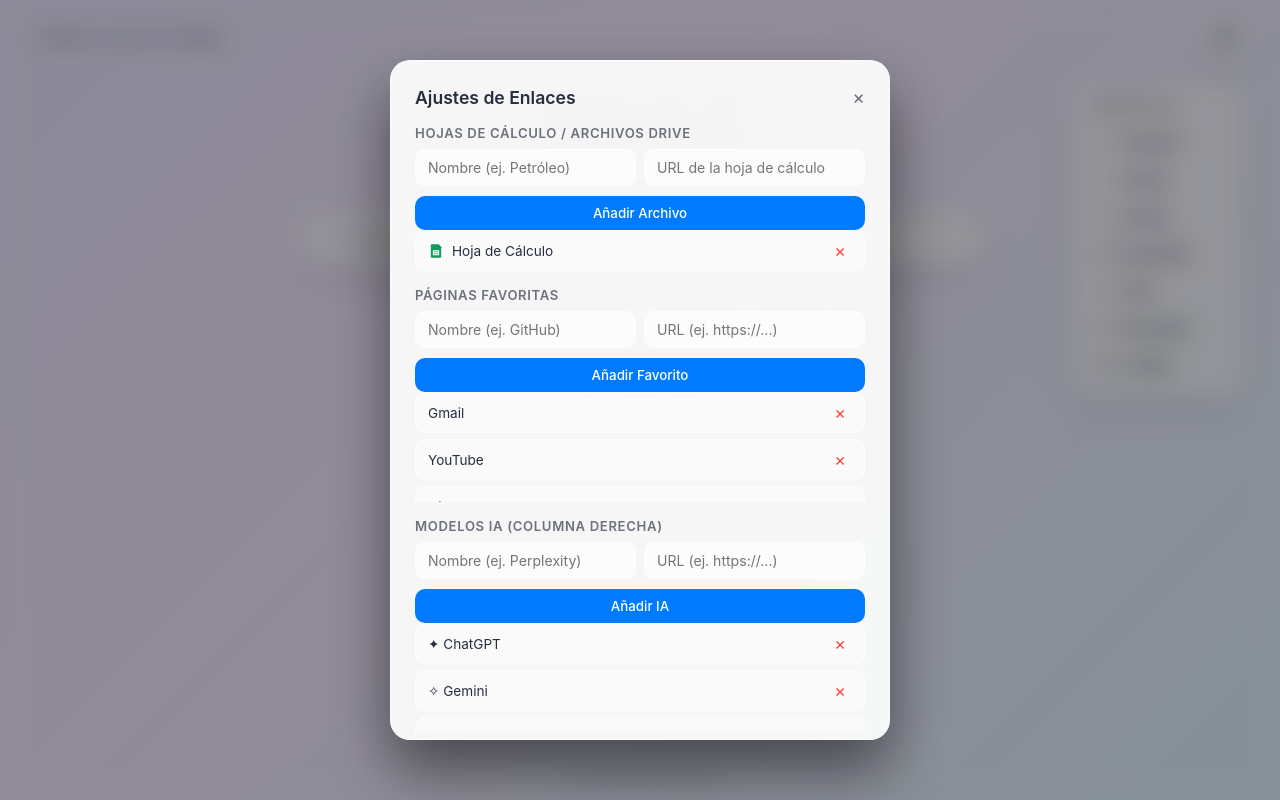
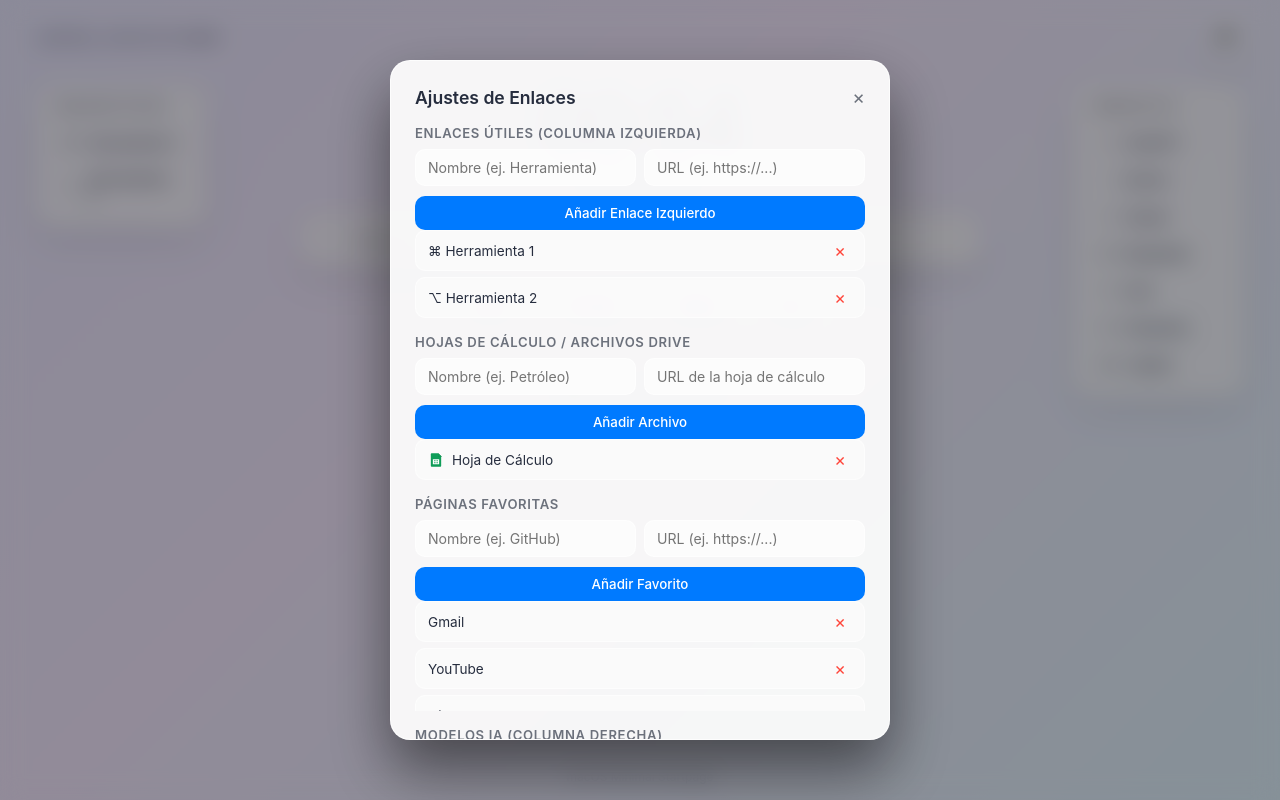
Before and after one commit to LFCODEAPPS/HOME, a plain HTML site: page index.html in a window 1280 px wide. Both pictures are taken after a click on the button "Configuración de Enlaces". Drawn offline with Linux system fonts and the light colour scheme.

Commit message:
Update index.html

```diff
--- a/index.html
+++ b/index.html
@@ -330,7 +330,7 @@
       color: var(--text-main);
     }
 
-    /* COLUMNA DERECHA (IA) */
+    /* COLUMNAS LATERALES (IA E IZQUIERDA) */
     .ai-sidebar {
       position: absolute;
       right: 12px;
@@ -349,7 +349,25 @@
       z-index: 5;
     }
 
-    .ai-sidebar-title {
+    .left-sidebar {
+      position: absolute;
+      left: 12px;
+      top: 25px;
+      width: 170px;
+      display: flex;
+      flex-direction: column;
+      gap: 8px;
+      padding: 14px;
+      background: var(--glass-bg);
+      border: 1px solid var(--glass-border);
+      border-radius: 20px;
+      backdrop-filter: blur(25px);
+      -webkit-backdrop-filter: blur(25px);
+      box-shadow: var(--shadow-mac);
+      z-index: 5;
+    }
+
+    .sidebar-title {
       font-size: 0.72rem;
       font-weight: 700;
       letter-spacing: 0.08em;
@@ -359,7 +377,7 @@
       padding-left: 6px;
     }
 
-    .ai-chip {
+    .sidebar-chip {
       display: flex;
       align-items: center;
       gap: 10px;
@@ -373,12 +391,16 @@
       transition: all 0.2s ease;
     }
 
-    .ai-chip:hover {
+    .sidebar-chip:hover {
       background: var(--glass-hover);
+      transform: translateX(3px);
+    }
+
+    .ai-sidebar .sidebar-chip:hover {
       transform: translateX(-3px);
     }
 
-    .ai-chip span {
+    .sidebar-chip span {
       font-size: 0.9rem;
       color: var(--text-muted);
     }
@@ -542,21 +564,21 @@
     }
 
     /* RESPONSIVO */
-    @media (max-width: 1024px) {
+    @media (max-width: 1200px) {
       .app-layout {
         flex-direction: column;
         align-items: center;
         gap: 24px;
         padding-top: 10px;
       }
-      .ai-sidebar {
+      .ai-sidebar, .left-sidebar {
         position: static;
         width: 100%;
         max-width: 680px;
         flex-direction: row;
         overflow-x: auto;
       }
-      .ai-sidebar-title {
+      .sidebar-title {
         display: none;
       }
     }
@@ -586,6 +608,13 @@
 
   <!-- ESTRUCTURA PRINCIPAL -->
   <div class="app-layout">
+
+    <!-- NUEVO CAJÓN IZQUIERDO IDENTICO -->
+    <aside class="left-sidebar">
+      <div class="sidebar-title">Enlaces Útiles</div>
+      <div id="leftSidebarList" style="display: flex; flex-direction: column; gap: 4px; width: 100%;"></div>
+    </aside>
+
     <!-- CONTENIDO CENTRAL -->
     <main>
       <div class="clock-container">
@@ -624,7 +653,7 @@
 
     <!-- COLUMNA DERECHA (IA) -->
     <aside class="ai-sidebar">
-      <div class="ai-sidebar-title">Modelos IA</div>
+      <div class="sidebar-title">Modelos IA</div>
       <div id="aiSidebarList" style="display: flex; flex-direction: column; gap: 4px; width: 100%;"></div>
     </aside>
   </div>
@@ -638,6 +667,17 @@
         <h3 class="modal-title">Ajustes de Enlaces</h3>
         <button class="close-btn" id="closeSettings">&times;</button>
       </div>
+
+      <!-- SECCIÓN NUEVO CAJÓN IZQUIERDO -->
+      <div class="section-subtitle">Enlaces Útiles (Columna Izquierda)</div>
+      <form class="modal-form" id="addLeftForm">
+        <div class="modal-row">
+          <input type="text" id="leftName" class="modal-input" placeholder="Nombre (ej. Herramienta)" required>
+          <input type="url" id="leftUrl" class="modal-input" placeholder="URL (ej. https://...)" required>
+        </div>
+        <button type="submit" class="btn-primary">Añadir Enlace Izquierdo</button>
+      </form>
+      <div class="modal-fav-list" id="modalLeftList"></div>
 
       <!-- SECCIÓN GOOGLE DRIVE -->
       <div class="section-subtitle">Hojas de Cálculo / Archivos Drive</div>
@@ -676,6 +716,11 @@
   </div>
 
   <script>
+    const defaultLeftLinks = [
+      { name: 'Herramienta 1', url: 'https://example.com', symbol: '⌘' },
+      { name: 'Herramienta 2', url: 'https://example.com', symbol: '⌥' }
+    ];
+
     const defaultAiTools = [
       { name: 'ChatGPT', url: 'https://chatgpt.com', symbol: '✦' },
       { name: 'Gemini', url: 'https://gemini.google.com', symbol: '✧' },
@@ -697,6 +742,7 @@
       { name: 'Hoja de Cálculo', url: 'https://docs.google.com/spreadsheets' }
     ];
 
+    let leftLinks = JSON.parse(localStorage.getItem('mac_left_links')) || defaultLeftLinks;
     let aiTools = JSON.parse(localStorage.getItem('mac_ai_tools')) || defaultAiTools;
     let favorites = JSON.parse(localStorage.getItem('mac_text_favs')) || defaultFavorites;
     let driveLinks = JSON.parse(localStorage.getItem('mac_drive_links')) || defaultDriveLinks;
@@ -720,6 +766,40 @@
     setInterval(updateClock, 1000);
     updateClock();
 
+    // RENDERIZAR CAJÓN IZQUIERDO
+    function renderLeftBar() {
+      const leftList = document.getElementById('leftSidebarList');
+      const modalLeftList = document.getElementById('modalLeftList');
+
+      leftList.innerHTML = '';
+      modalLeftList.innerHTML = '';
+
+      leftLinks.forEach((itemData, index) => {
+        const chip = document.createElement('a');
+        chip.className = 'sidebar-chip';
+        chip.href = itemData.url;
+        chip.innerHTML = `<span>${itemData.symbol || '⌘'}</span> ${itemData.name}`;
+        leftList.appendChild(chip);
+
+        const item = document.createElement('div');
+        item.className = 'modal-fav-item';
+        item.innerHTML = `
+          <div class="modal-fav-info">
+            <span>${itemData.symbol || '⌘'} ${itemData.name}</span>
+          </div>
+          <button class="delete-btn" onclick="removeLeft(${index})">&times;</button>
+        `;
+        modalLeftList.appendChild(item);
+      });
+
+      localStorage.setItem('mac_left_links', JSON.stringify(leftLinks));
+    }
+
+    function removeLeft(index) {
+      leftLinks.splice(index, 1);
+      renderLeftBar();
+    }
+
     // RENDERIZAR IA
     function renderAiBar() {
       const aiList = document.getElementById('aiSidebarList');
@@ -730,7 +810,7 @@
 
       aiTools.forEach((ai, index) => {
         const chip = document.createElement('a');
-        chip.className = 'ai-chip';
+        chip.className = 'sidebar-chip';
         chip.href = ai.url;
         chip.innerHTML = `<span>${ai.symbol || '✦'}</span> ${ai.name}`;
         aiList.appendChild(chip);
@@ -788,7 +868,7 @@
       renderFavorites();
     }
 
-    // RENDERIZAR ENLACES DE DRIVE (CON ICONO OFICIAL DE GOOGLE SHEETS)
+    // RENDERIZAR ENLACES DE DRIVE
     function renderDriveLinks() {
       const grid = document.getElementById('driveGrid');
       const modalList = document.getElementById('modalDriveList');
@@ -825,6 +905,20 @@
       driveLinks.splice(index, 1);
       renderDriveLinks();
     }
+
+    // FORMULARIO IZQUIERDO
+    document.getElementById('addLeftForm').addEventListener('submit', (e) => {
+      e.preventDefault();
+      const name = document.getElementById('leftName').value.trim();
+      let url = document.getElementById('leftUrl').value.trim();
+      if (!url.startsWith('http://') && !url.startsWith('https://')) url = 'https://' + url;
+
+      leftLinks.push({ name, url, symbol: '⌘' });
+      renderLeftBar();
+
+      document.getElementById('leftName').value = '';
+      document.getElementById('leftUrl').value = '';
+    });
 
     // FORMULARIO DRIVE
     document.getElementById('addDriveForm').addEventListener('submit', (e) => {
@@ -897,6 +991,7 @@
     modal.onclick = (e) => { if (e.target === modal) modal.classList.remove('active'); };
 
     // INICIALIZAR
+    renderLeftBar();
     renderAiBar();
     renderFavorites();
     renderDriveLinks();
```
